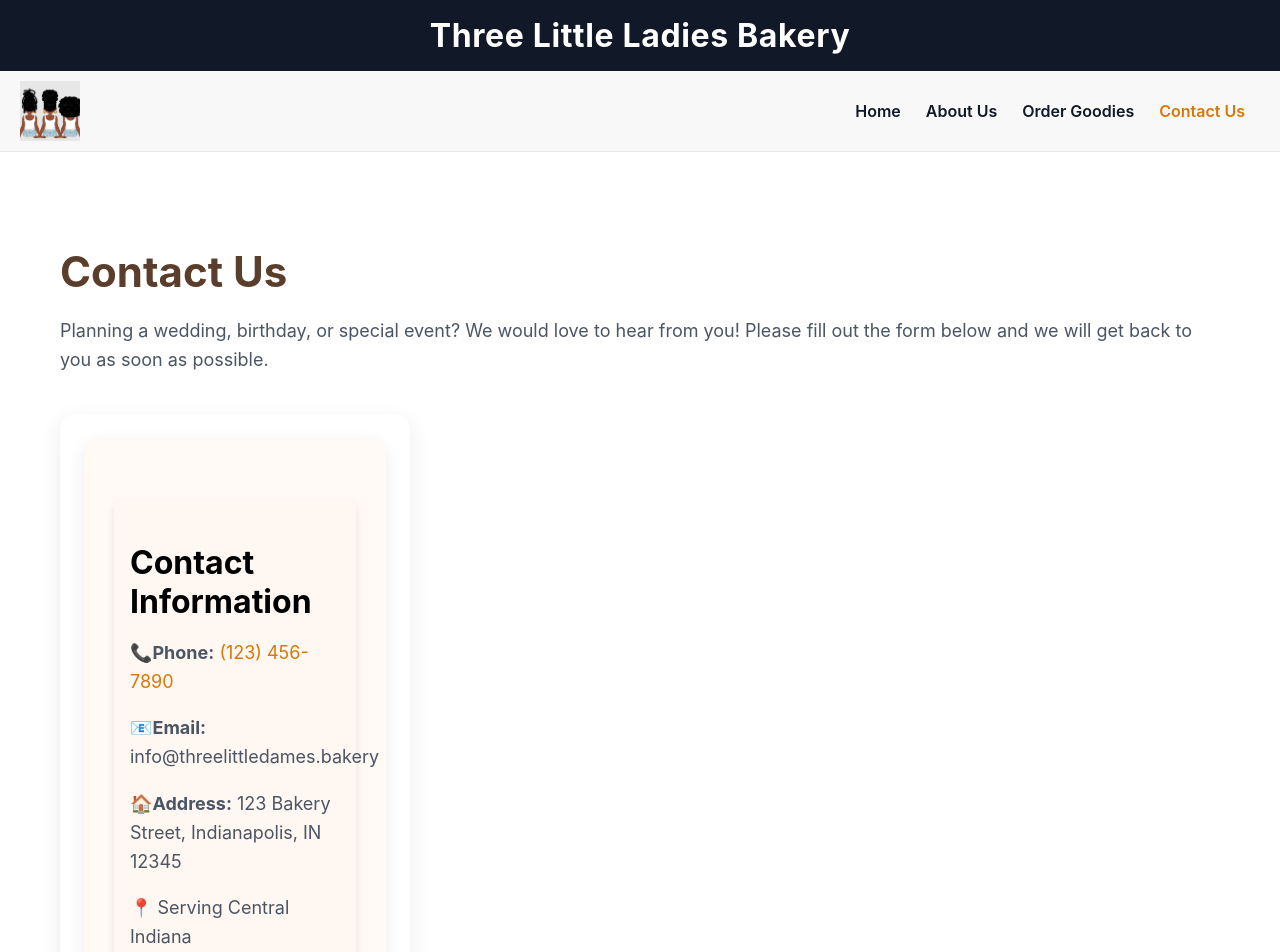
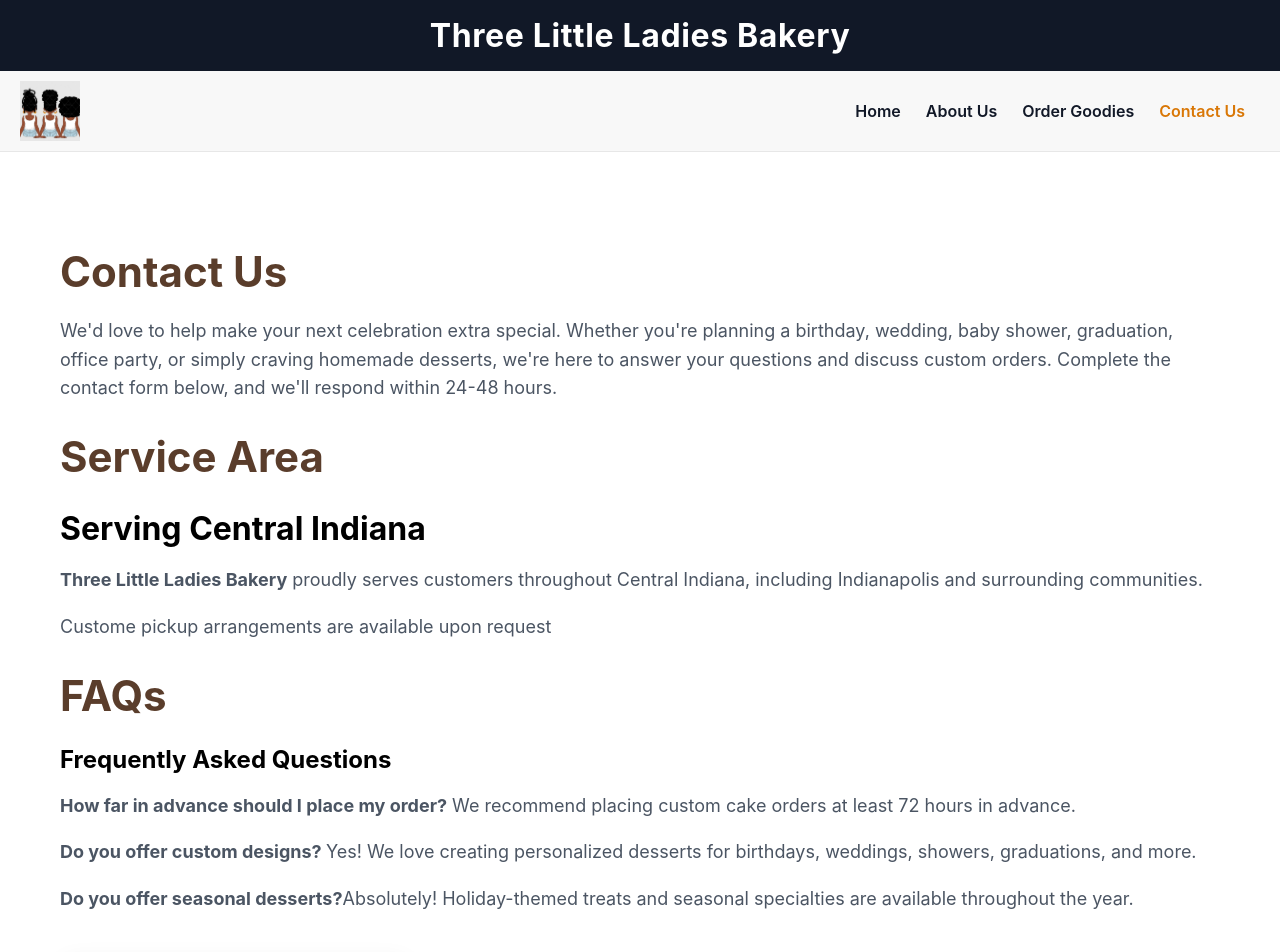
Before and after one commit to WoodenKhrystyn-FS/nessies-app, a React (Create React App) app in the folder frontend/: page /contact in a window 1280 px wide. Shown: the top 952 px of the page. Built offline with nearby package versions, Linux system fonts and the light colour scheme; no server answers.

Commit message:
Improved content on Contact page

```diff
--- a/frontend/src/Pages/Contact.js
+++ b/frontend/src/Pages/Contact.js
@@ -95,10 +95,40 @@ function Contact() {
       <h1>Contact Us</h1>
 
       <p>
-        Planning a wedding, birthday, or special event? We would love to hear
-        from you! Please fill out the form below and we will get back to you as
-        soon as possible.
+        We'd love to help make your next celebration extra special. Whether
+        you're planning a birthday, wedding, baby shower, graduation, office
+        party, or simply craving homemade desserts, we're here to answer your
+        questions and discuss custom orders. Complete the contact form below,
+        and we'll respond within 24-48 hours.
       </p>
+
+      <h1>Service Area</h1>
+      <h2>Serving Central Indiana</h2>
+      <p>
+        <strong>Three Little Ladies Bakery</strong> proudly serves customers
+        throughout Central Indiana, including Indianapolis and surrounding
+        communities.
+      </p>
+      <p>Custome pickup arrangements are available upon request</p>
+
+      <h1>FAQs</h1>
+      <h3>Frequently Asked Questions</h3>
+
+      <p>
+        <strong>How far in advance should I place my order?</strong> We
+        recommend placing custom cake orders at least 72 hours in advance.
+      </p>
+      <p>
+        <strong>Do you offer custom designs? </strong> Yes! We love creating
+        personalized desserts for birthdays, weddings, showers, graduations, and
+        more.
+      </p>
+      <p>
+        <strong>Do you offer seasonal desserts?</strong>
+        Absolutely! Holiday-themed treats and seasonal specialties are available
+        throughout the year.
+      </p>
+
       <div className="contact-content">
         <div className="contact-form-card">
           <div className="contact-details">
```
